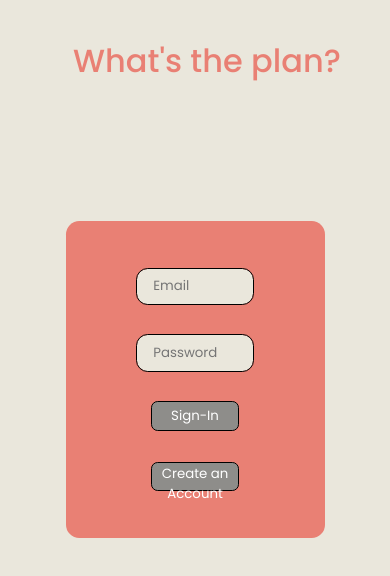
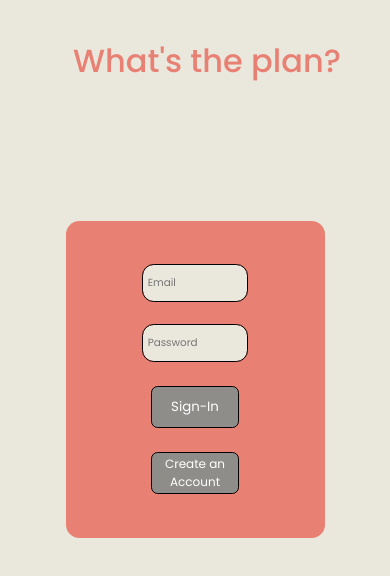
Before and after one commit to rmatsko77/Whats-the-Plan, a React (Create React App) app: page / in a window 390 px wide. Shown: the top 576 px of the page. Built offline with nearby package versions, Linux system fonts and the light colour scheme; no server answers.

Commit message:
adds responsive desgin to sign in page

```diff
--- a/src/App.css
+++ b/src/App.css
@@ -387,7 +387,7 @@ input[type="time"]::-webkit-calendar-picker-indicator {
 
 .login-register-container button {
     width: 45%;
-    height: 3.5vh;
+    height: 5vh;
     background-color: #8e8d8a;
     border: 1pt solid black;
     border-radius: 5pt;
@@ -403,8 +403,8 @@ input[type="time"]::-webkit-calendar-picker-indicator {
     right: 5%;
     border: none;
     border-radius: 10pt;
-    height: 5vh;
-    width: 10%;
+    height: 6vh;
+    width: 12%;
     cursor: pointer;
     font-size: 1rem;
 }
@@ -518,4 +518,24 @@ input[type="time"]::-webkit-calendar-picker-indicator {
         left: 250px;
         bottom: 34px;
     }
+
+    .sign-out {
+        font-size: .5rem;
+    }
 }
+
+@media screen and (min-width: 361px) and (max-width: 621px) {
+    .create-acc-btn {
+        font-size: .75rem;
+    }
+
+    .login-register-container input {
+        font-size: .65rem;
+        padding-left: .3rem;
+    }
+
+    .sign-out {
+        font-size: .75rem;
+    }
+
+}
--- a/src/Components/SignIn.js
+++ b/src/Components/SignIn.js
@@ -96,7 +96,7 @@ function SignIn() {
                         <input type='email' value={email} placeholder='Email' onChange={handleEmailChange}></input>
                         <input type='password' value={password} placeholder='Password' onChange={handlePasswordChange}></input>
                         <button onClick={handleSignIn}>Sign-In</button>
-                        <button onClick={() => setIsRegistering(true)}>Create an Account</button>
+                        <button className='create-acc-btn' onClick={() => setIsRegistering(true)}>Create an Account</button>
                     </>
                 )}
             </div>
```
